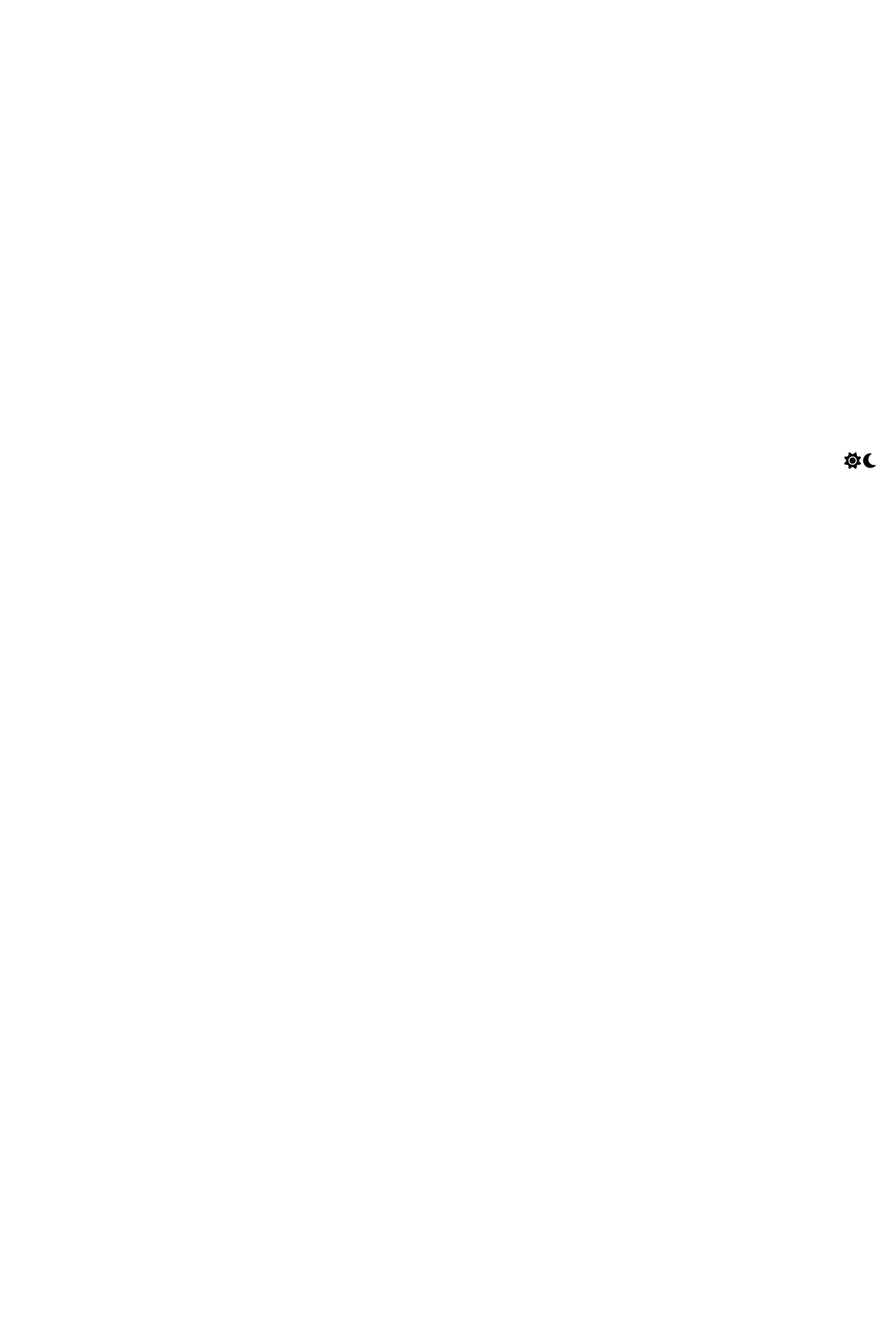
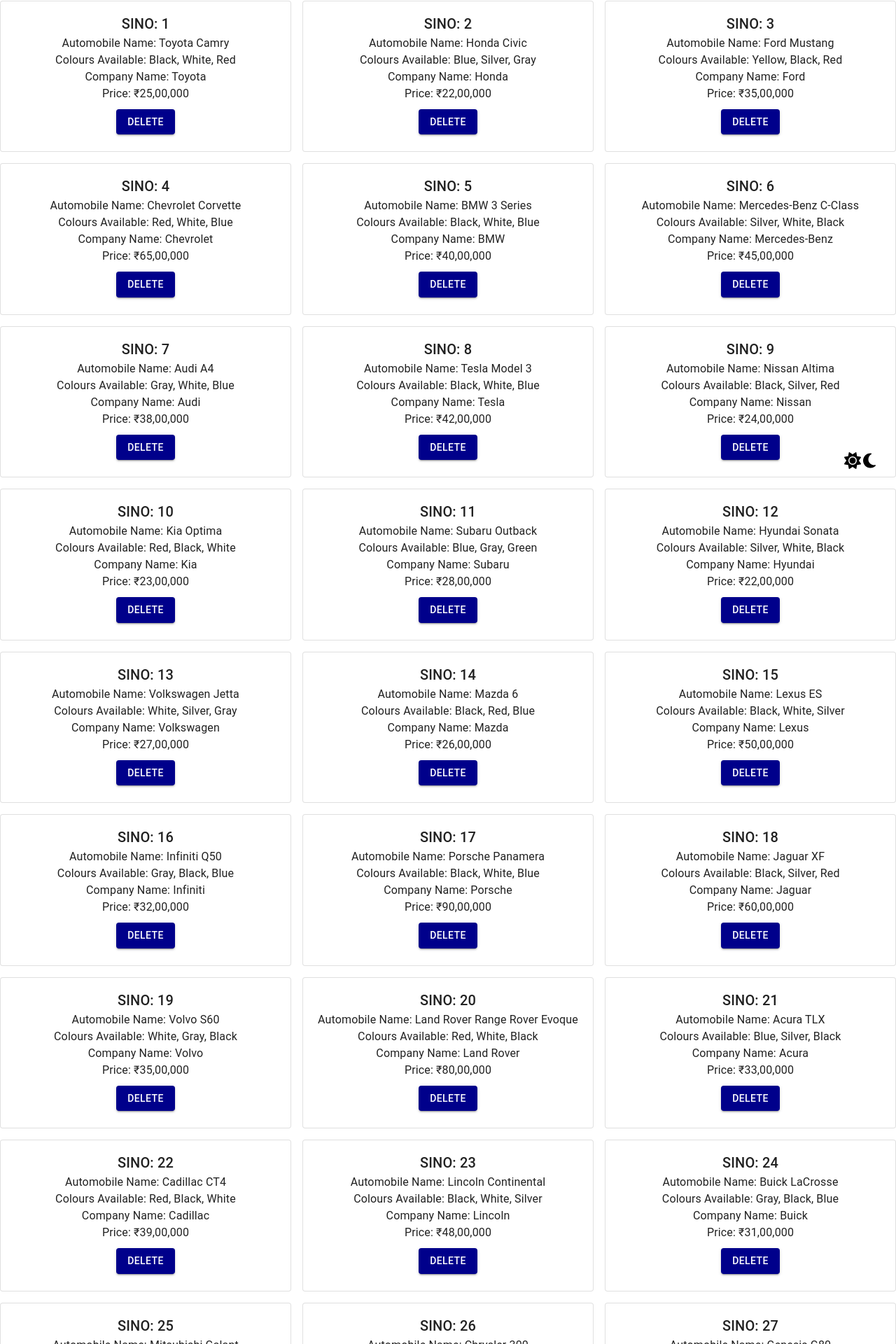
Before and after one commit to AsadiSaiBhavyaReddy/y22-sp10-ams, a React (Create React App) app: page /detail in a window 1280 px wide. Shown: the part 108-2028 px from the top of the page at 70% size. Before the commit the page ends 800 px from the top, so only its background shows below. Built offline with nearby package versions, Linux system fonts and the light colour scheme; no server answers.

Commit message:
Detail.js

```diff
--- a/src/components/Detail.js
+++ b/src/components/Detail.js
@@ -1,36 +1,54 @@
-
-import axios from "axios";
 import { useState, useEffect } from "react";
 import Card from '@mui/material/Card';
 import CardContent from '@mui/material/CardContent';
 import Typography from '@mui/material/Typography';
-import Button from '@mui/material/Button';
 import Grid from '@mui/material/Grid';
-
-import Swal from 'sweetalert2';
+import Button from '@mui/material/Button'; // Import Button component
 
 export default function Detail() {
     const [data, setData] = useState([]);
 
     useEffect(() => {
-        axios.get('http://localhost:8081/display')
-            .then(response => setData(response.data))
-            .catch(error => console.error('Error fetching data:', error));
+        // Sample car data
+        const cars = [
+            { sid: 1, sname: "Toyota Camry", pstatus: ["Black", "White", "Red"], scompany: "Toyota", sctc: "₹25,00,000" },
+            { sid: 2, sname: "Honda Civic", pstatus: ["Blue", "Silver", "Gray"], scompany: "Honda", sctc: "₹22,00,000" },
+            { sid: 3, sname: "Ford Mustang", pstatus: ["Yellow", "Black", "Red"], scompany: "Ford", sctc: "₹35,00,000" },
+            { sid: 4, sname: "Chevrolet Corvette", pstatus: ["Red", "White", "Blue"], scompany: "Chevrolet", sctc: "₹65,00,000" },
+            { sid: 5, sname: "BMW 3 Series", pstatus: ["Black", "White", "Blue"], scompany: "BMW", sctc: "₹40,00,000" },
+            { sid: 6, sname: "Mercedes-Benz C-Class", pstatus: ["Silver", "White", "Black"], scompany: "Mercedes-Benz", sctc: "₹45,00,000" },
+            { sid: 7, sname: "Audi A4", pstatus: ["Gray", "White", "Blue"], scompany: "Audi", sctc: "₹38,00,000" },
+            { sid: 8, sname: "Tesla Model 3", pstatus: ["Black", "White", "Blue"], scompany: "Tesla", sctc: "₹42,00,000" },
+            { sid: 9, sname: "Nissan Altima", pstatus: ["Black", "Silver", "Red"], scompany: "Nissan", sctc: "₹24,00,000" },
+            { sid: 10, sname: "Kia Optima", pstatus: ["Red", "Black", "White"], scompany: "Kia", sctc: "₹23,00,000" },
+            { sid: 11, sname: "Subaru Outback", pstatus: ["Blue", "Gray", "Green"], scompany: "Subaru", sctc: "₹28,00,000" },
+            { sid: 12, sname: "Hyundai Sonata", pstatus: ["Silver", "White", "Black"], scompany: "Hyundai", sctc: "₹22,00,000" },
+            { sid: 13, sname: "Volkswagen Jetta", pstatus: ["White", "Silver", "Gray"], scompany: "Volkswagen", sctc: "₹27,00,000" },
+            { sid: 14, sname: "Mazda 6", pstatus: ["Black", "Red", "Blue"], scompany: "Mazda", sctc: "₹26,00,000" },
+            { sid: 15, sname: "Lexus ES", pstatus: ["Black", "White", "Silver"], scompany: "Lexus", sctc: "₹50,00,000" },
+            { sid: 16, sname: "Infiniti Q50", pstatus: ["Gray", "Black", "Blue"], scompany: "Infiniti", sctc: "₹32,00,000" },
+            { sid: 17, sname: "Porsche Panamera", pstatus: ["Black", "White", "Blue"], scompany: "Porsche", sctc: "₹90,00,000" },
+            { sid: 18, sname: "Jaguar XF", pstatus: ["Black", "Silver", "Red"], scompany: "Jaguar", sctc: "₹60,00,000" },
+            { sid: 19, sname: "Volvo S60", pstatus: ["White", "Gray", "Black"], scompany: "Volvo", sctc: "₹35,00,000" },
+            { sid: 20, sname: "Land Rover Range Rover Evoque", pstatus: ["Red", "White", "Black"], scompany: "Land Rover", sctc: "₹80,00,000" },
+            { sid: 21, sname: "Acura TLX", pstatus: ["Blue", "Silver", "Black"], scompany: "Acura", sctc: "₹33,00,000" },
+            { sid: 22, sname: "Cadillac CT4", pstatus: ["Red", "Black", "White"], scompany: "Cadillac", sctc: "₹39,00,000" },
+            { sid: 23, sname: "Lincoln Continental", pstatus: ["Black", "White", "Silver"], scompany: "Lincoln", sctc: "₹48,00,000" },
+            { sid: 24, sname: "Buick LaCrosse", pstatus: ["Gray", "Black", "Blue"], scompany: "Buick", sctc: "₹31,00,000" },
+            { sid: 25, sname: "Mitsubishi Galant", pstatus: ["White", "Red", "Silver"], scompany: "Mitsubishi", sctc: "₹20,00,000" },
+            { sid: 26, sname: "Chrysler 300", pstatus: ["Black", "Gray", "Blue"], scompany: "Chrysler", sctc: "₹30,00,000" },
+            { sid: 27, sname: "Genesis G80", pstatus: ["White", "Black", "Silver"], scompany: "Genesis", sctc: "₹55,00,000" },
+            { sid: 28, sname: "Bentley Flying Spur", pstatus: ["Black", "White", "Red"], scompany: "Bentley", sctc: "₹1,50,00,000" },
+            { sid: 29, sname: "Rolls-Royce Ghost", pstatus: ["Black", "White", "Silver"], scompany: "Rolls-Royce", sctc: "₹3,00,00,000" },
+            { sid: 30, sname: "Ferrari Portofino", pstatus: ["Red", "Black", "Yellow"], scompany: "Ferrari", sctc: "₹2,50,00,000" }
+        ];
+
+        // Set the sample car data
+        setData(cars);
     }, []);
 
     const handleDelete = (id) => {
-        axios.delete('http://localhost:8081/delete', { params: { id: id } })
-            .then(response => {
-                console.log(response.data);
-                // Update the data after deletion
-                setData(data.filter(item => item.sid !== id));
-                Swal.fire({
-                    title: "Deleted Successful",
-
-                    icon: "success"
-                  });
-            })
-            .catch(error => console.error('Error deleting data:', error));
+        // Delete logic here
     };
 
     return (
@@ -39,26 +57,26 @@ export default function Detail() {
                 Data
             </Typography>
             <Grid container spacing={2}>
-                {data.map((user) => (
-                    <Grid item key={user.sid} xs={12} sm={6} md={4}>
+                {data.map((car) => (
+                    <Grid item key={car.sid} xs={12} sm={6} md={4}>
                         <Card variant="outlined">
                             <CardContent>
                                 <Typography variant="h6" component="h3">
-                                    SINO: {user.sid}
+                                    SINO: {car.sid}
                                 </Typography>
                                 <Typography variant="body1">
-                                    Automobile Name: {user.sname}
+                                    Automobile Name: {car.sname}
                                 </Typography>
                                 <Typography variant="body1">
-                                    Colours Available: {Array.isArray(user.pstatus) ? user.pstatus.join(', ') : user.pstatus}
+                                    Colours Available: {Array.isArray(car.pstatus) ? car.pstatus.join(', ') : car.pstatus}
                                 </Typography>
                                 <Typography variant="body1">
-                                    Company Name: {user.scompany}
+                                    Company Name: {car.scompany}
                                 </Typography>
                                 <Typography variant="body1">
-                                    Price: {user.sctc}
+                                    Price: {car.sctc}
                                 </Typography>
-                                <Button variant="contained" onClick={() => handleDelete(user.sid)}>
+                                <Button variant="contained" style={{ backgroundColor: 'darkblue', color: 'white', marginTop: '10px' }} onClick={() => handleDelete(car.sid)}>
                                     Delete
                                 </Button>
                             </CardContent>
```
